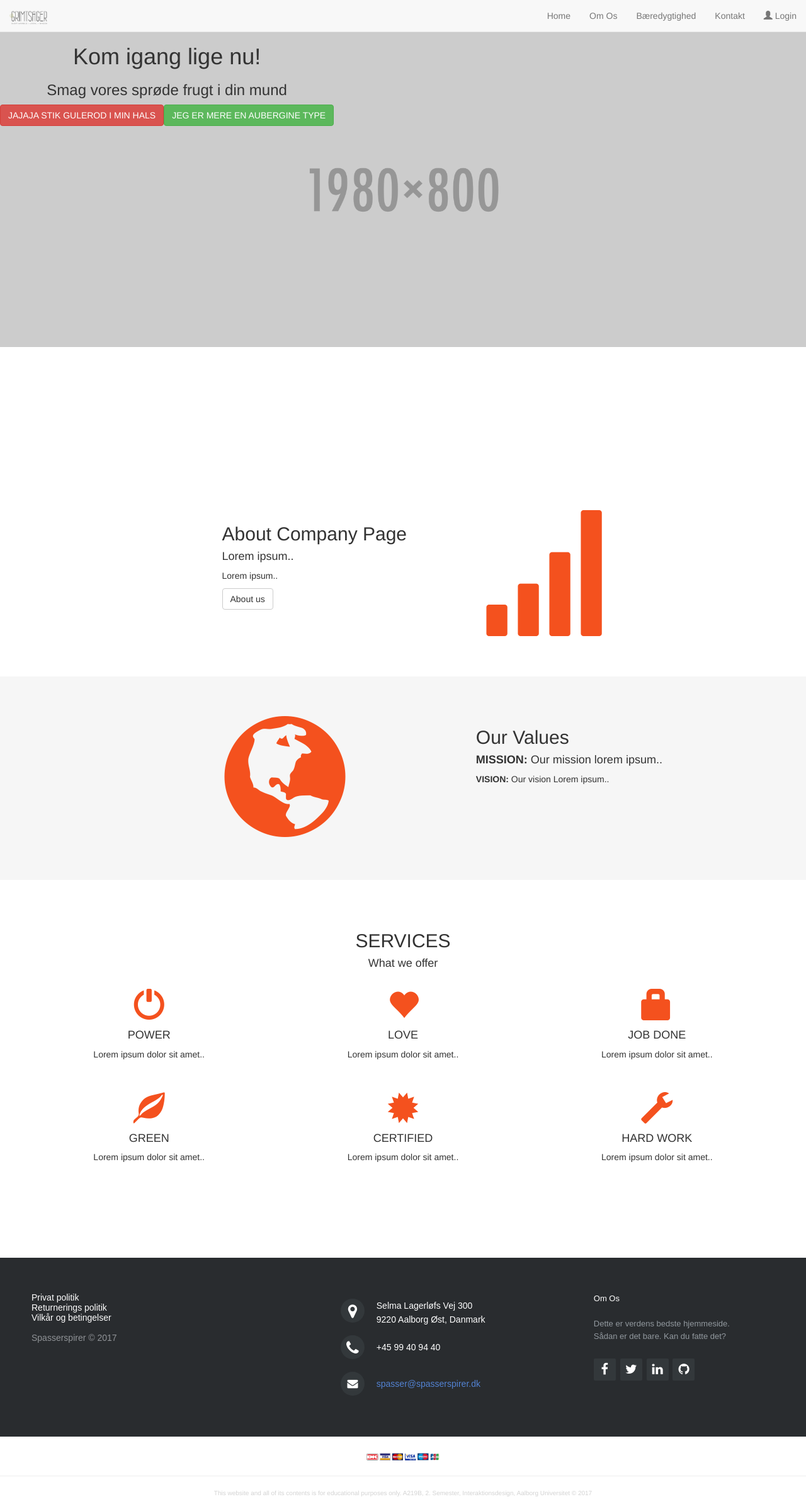
After one commit to Spilleren/Grimtsager, a PHP site: the page made by Test2/index (1).html in a window 1280 px wide. The commit adds this page. Shown: the whole page at 63% size. Run offline with PHP 8.4, Linux system fonts and the light colour scheme.

Commit message:
Nyt stuff
404 easteregg
aboutuss tilføjelse
index ændirnger
form til kontaktsiden

```diff
--- a/Test2/aboutus.html
+++ b/Test2/aboutus.html
@@ -134,7 +134,7 @@
             <div class="col-lg-4 col-sm-6 text-center">
                 <img class="img-circle img-responsive img-center" src="img/mathias.jpg" alt="Mathias Guldager Jensen">
                 <h3>Mathias G. Jensen <br>
-                    <small>Noob &amp; Student</small>
+                    <small>CCO &amp; Student</small>
                 </h3>
                 <a href="https://www.facebook.com/mathias.g.jensen.12" target="_blank"><i class="fa fa-facebook-square fa-2x social-logo"></i></a>
                 <a href="https://www.linkedin.com/start/join?trk=hb_join" target="_blank"><i class="fa fa-linkedin-square fa-2x social-logo"></i></a>
--- a/Test2/css/custom.css
+++ b/Test2/css/custom.css
@@ -70,6 +70,14 @@ a{
 
 .navbar-img-logo{
   height: 24px;
+}
+
+.container-knap {
+	position: absolute;
+	top:200px;
+	width: 100%;
+	height:100%;
+	align-content: center;
 }
 
 
--- /dev/null
+++ b/Test2/index (1).html
@@ -0,0 +1,260 @@
+<!DOCTYPE html>
+<html lang="en">
+
+<head>
+  <meta charset="utf-8">
+	<meta http-equiv="X-UA-Compatible" content="IE=edge">
+	<meta name="viewport" content="width=device-width, initial-scale=1">
+
+  <title>Spasserspirer - Spasserer all the way</title>
+
+  <!-- Bootstrap -->
+	<link href="css/bootstrap.css" rel="stylesheet">
+	<link href="css/font-awesome-4.7.0/css/font-awesome.min.css" rel="stylesheet" >
+	<link href="css/custom.css" rel="stylesheet">
+
+	<!-- HTML5 shim and Respond.js for IE8 support of HTML5 elements and media queries -->
+	<!-- WARNING: Respond.js doesn't work if you view the page via file:// -->
+	<!--[if lt IE 9]>
+		  <script src="https://oss.maxcdn.com/html5shiv/3.7.2/html5shiv.min.js"></script>
+		  <script src="https://oss.maxcdn.com/respond/1.4.2/respond.min.js"></script>
+		<![endif]-->
+</head>
+
+<body>
+
+<!-- NAVIGATION BAR -->
+<nav class="navbar navbar-default navbar-static-top">
+  <div class="container-fluid">
+  <div class="navbar-header">
+  <button type="button" class="navbar-toggle" data-toggle="collapse" data-target="#Mynavbar">
+    <span class="icon-bar"></span>
+    <span class="icon-bar"></span>
+    <span class="icon-bar"></span>
+  </button>
+  <a class="navbar-brand" href="index.html"><img class="navbar-img-logo" src="img/logo.png"></a>
+  </div>
+  <div class="collapse navbar-collapse" id="#Mynavbar">
+    <ul class="nav navbar-nav navbar-right">
+      <li><a href="index.html">Home</a></li>
+      <li><a href="aboutus.html">Om Os</a></li>
+      <li><a href="sustainability.html">Bæredygtighed</a></li>
+      <li><a href="kontakt.html">Kontakt</a></li>
+      <li><a href="login.html"><span class="glyphicon">&#xe008;</span>    Login</a></li>
+    </ul>
+
+  </div>
+</div>
+
+</nav>
+
+<nav class="navbar navbar-default" id="menu">
+  <div class="container-fluid">
+  <div class="navbar-header"><a class="navbar-brand" href="index.html"><img class="navbar-img-logo" src="img/logo.png"></a>
+  <button type="button" class="navbar-toggle" data-toggle="collapse" data-target="#Mynavbar2">
+    <span class="icon-bar"></span>
+    <span class="icon-bar"></span>
+    <span class="icon-bar"></span>
+  </button>
+  </div>
+  <div class="collapse navbar-collapse" id="#Mynavbar2">
+    <ul class="nav navbar-nav navbar-right">
+      <li><a href="index.html">Home</a></li>
+      <li><a href="aboutus.html">Om Os</a></li>
+      <li><a href="sustainability.html">Bæredygtighed</a></li>
+      <li><a href="kontakt.html">Kontakt</a></li>
+      <li><a href="login.html"><span class="glyphicon">&#xe008;</span>    Login</a></li>
+    </ul>
+
+  </div>
+</div>
+</nav>
+
+<!-- Carousel  -->
+
+<div class="container-fluid" style="max-height: 700px;">
+  <div class="row">
+
+    <div id="myCarousel" class="carousel slide" data-ride="carousel">
+
+      <!-- Wrapper for slides -->
+      <div class="carousel-inner" role="listbox">
+        <div class="item active">
+          <img src="img/1980x800.png" alt="Shopfront">
+          <div class="carousel-caption">
+
+          </div>
+        </div>
+
+        <div class="item">
+          <img src="img/1980x800.png" alt="Chicago">
+          <div class="carousel-caption">
+
+          </div>
+        </div>
+
+        <div class="item">
+          <img src="img/1980x800.png" alt="Los Angeles">
+          <div class="carousel-caption">
+
+          </div>
+        </div>
+      </div>
+    </div>
+
+    <div class="mainPitch" style="position: absolute; top:50px;">
+          <div class="text-center ">
+            <h1>Kom igang lige nu!</h1>
+            <h3>Smag vores sprøde frugt i din mund</h3>
+            <div class="mainAction"><a class="btn btn-danger" href="">JAJAJA STIK GULEROD I MIN HALS</a><a class="btn btn-success" href="">JEG ER MERE EN AUBERGINE TYPE</a></div>
+          </div>
+        </div>
+      </div>
+</div>
+
+ <!-- Container (About Section) -->
+<div class="container-fluid containerpadding">
+  <div class="row">
+   	<div class=" col-sm-3"></div>
+    <div class="col-sm-4">
+      <h2>About Company Page</h2>
+      <h4>Lorem ipsum..</h4>
+      <p>Lorem ipsum..</p>
+      <a href="aboutus.html" class="btn btn-default" role="button"> About us</a>
+    </div>
+    <div class="col-sm-4">
+      <span class="glyphicon glyphicon-signal logo hideme"></span>
+    </div>
+  </div>
+</div>
+
+<div class="container-fluid containerpadding bg-grey">
+  <div class="row">
+   	<div class= "col-sm-3"></div>
+    <div class="col-sm-4">
+      <span class="glyphicon glyphicon-globe logo hideme"></span>
+    </div>
+    <div class="col-sm-4">
+      <h2>Our Values</h2>
+      <h4><strong>MISSION:</strong> Our mission lorem ipsum..</h4>
+      <p><strong>VISION:</strong> Our vision Lorem ipsum..</p>
+    </div>
+  </div>
+</div>
+
+<!-- Container (Services Section) -->
+<div class="container-fluid containerpadding text-center">
+  <h2>SERVICES</h2>
+  <h4>What we offer</h4>
+  <br>
+  <div class="row">
+    <div class="col-sm-4">
+      <span class="glyphicon glyphicon-off logo-small hideme"></span>
+      <h4>POWER</h4>
+      <p>Lorem ipsum dolor sit amet..</p>
+    </div>
+    <div class="col-sm-4">
+      <span class="glyphicon glyphicon-heart logo-small hideme"></span>
+      <h4>LOVE</h4>
+      <p>Lorem ipsum dolor sit amet..</p>
+    </div>
+    <div class="col-sm-4">
+      <span class="glyphicon glyphicon-lock logo-small hideme"></span>
+      <h4>JOB DONE</h4>
+      <p>Lorem ipsum dolor sit amet..</p>
+    </div>
+  </div>
+  <br><br>
+  <div class="row">
+    <div class="col-sm-4">
+      <span class="glyphicon glyphicon-leaf logo-small hideme"></span>
+      <h4>GREEN</h4>
+      <p>Lorem ipsum dolor sit amet..</p>
+    </div>
+    <div class="col-sm-4">
+      <span class="glyphicon glyphicon-certificate logo-small hideme"></span>
+      <h4>CERTIFIED</h4>
+      <p>Lorem ipsum dolor sit amet..</p>
+    </div>
+    <div class="col-sm-4">
+      <span class="glyphicon glyphicon-wrench logo-small hideme"></span>
+      <h4 style="color:#303030;">HARD WORK</h4>
+      <p>Lorem ipsum dolor sit amet..</p>
+    </div>
+  </div>
+</div>
+
+  <!-- Footer -->
+    <footer class="footer-distributed">
+
+      <div class="footer-left">
+         <a href="privacy.html">Privat politik</a>
+        <br>
+
+         <a href="return.html">Returnerings politik</a>
+        <br>
+
+          <a href="termsandconditon.html">Vilkår og betingelser</a>
+        <br><br>
+
+        <p class="footer-company-name">Spasserspirer &copy; 2017</p>
+
+      </div>
+
+      <div class="footer-center">
+
+        <div>
+          <i class="fa fa-map-marker"></i>
+          <p><span>Selma Lagerløfs Vej 300</span> 9220 Aalborg Øst, Danmark</p>
+        </div>
+
+        <div>
+          <i class="fa fa-phone"></i>
+          <p>+45 99 40 94 40</p>
+        </div>
+
+        <div>
+          <i class="fa fa-envelope"></i>
+          <p><a href="mailto:spasser@spasserspirer.com">spasser@spasserspirer.dk</a></p>
+        </div>
+
+      </div>
+
+      <div class="footer-right">
+
+        <p class="footer-company-about">
+          <span>Om Os</span>
+          Dette er verdens bedste hjemmeside. Sådan er det bare. Kan du fatte det?
+        </p>
+
+        <div class="footer-icons">
+
+          <a href="#"><i class="fa fa-facebook"></i></a>
+          <a href="#"><i class="fa fa-twitter"></i></a>
+          <a href="#"><i class="fa fa-linkedin"></i></a>
+          <a href="#"><i class="fa fa-github"></i></a>
+
+        </div>
+
+      </div>
+
+    </footer>
+
+    <!-- FOOTERFOOT -->
+      <div class="footerfoot">
+      <br>
+        <center>
+        <img class="footerfoot-img-credit" src="img/kreditkort.jpg">
+      <hr>
+        <p class="footerfoot-p">  This website and all of its contents is for educational purposes only. A219B, 2. Semester, Interaktionsdesign, Aalborg Universitet &copy; 2017</p>
+        </center>
+      </div>
+    <!-- FOOTERFOOT -->
+
+	<!-- jQuery (necessary for Bootstrap's JavaScript plugins) -->
+	<script src="js/jquery-1.11.3.min.js"></script>
+
+	<!-- Include all compiled plugins (below), or include individual files as needed -->
+	<script src="js/bootstrap.js"></script>
+  </body>
+</html>
```
Also changed, not shown: Test2/404.html (+6 -1 lines), Test2/Index.html (+8 -6 lines), Test2/kontakt.html (+79 -4 lines), 1 other file.
